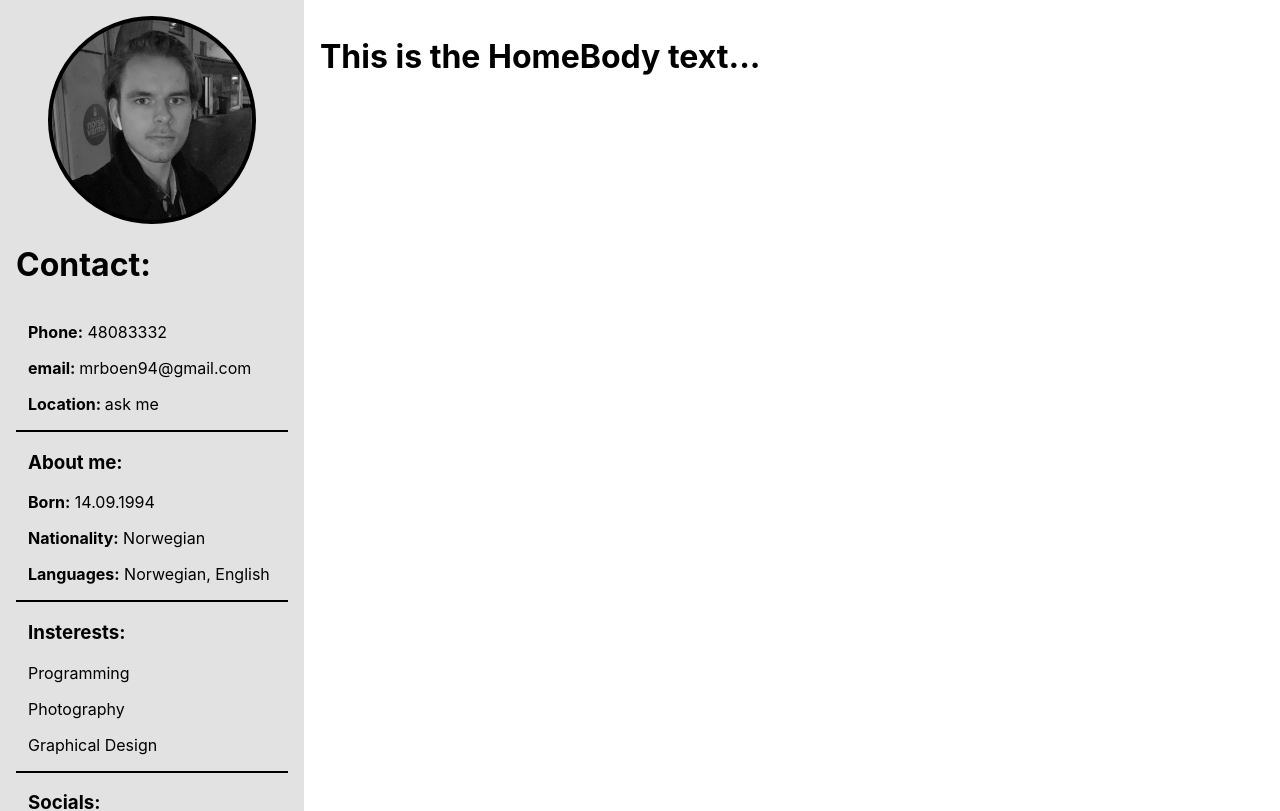
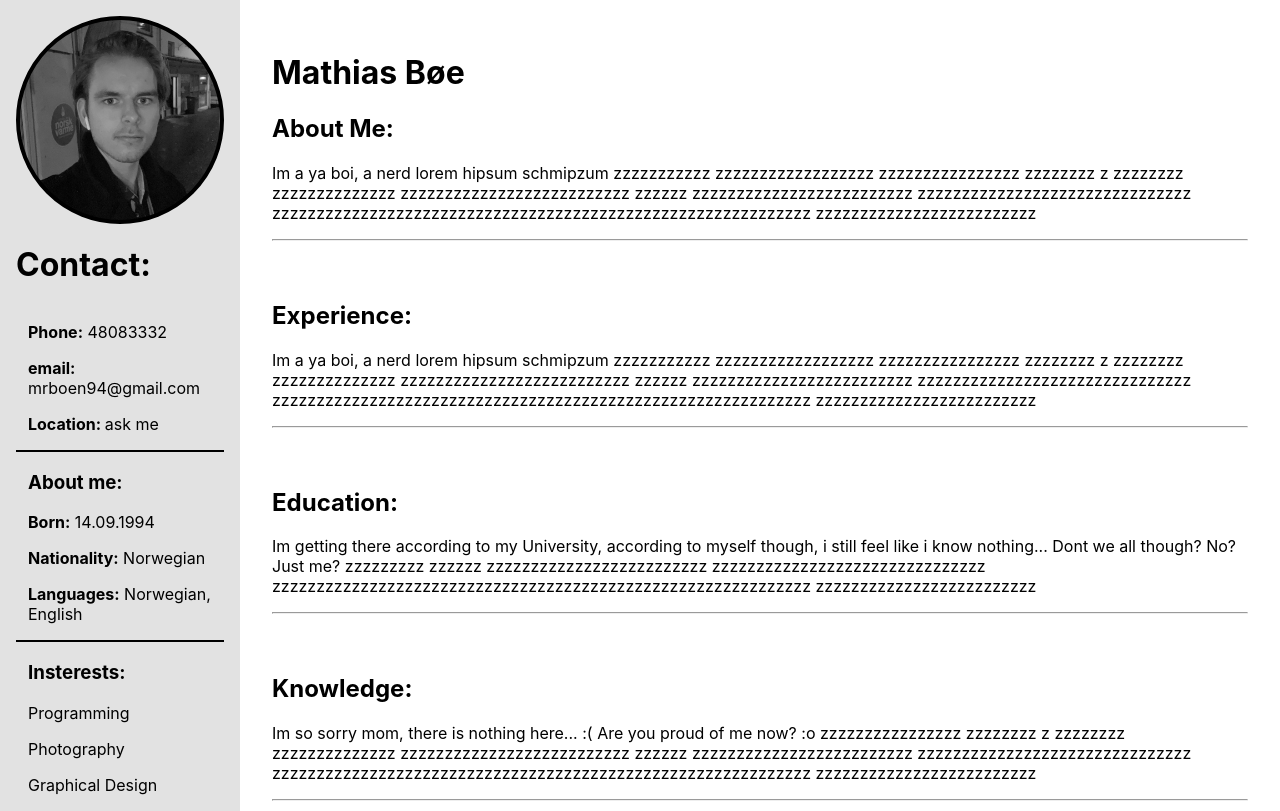
Before and after one commit to mrboen94/aasgard, a React (Create React App) app: page / in a window 1280 px wide. Shown: the top 811 px of the page. Built offline with nearby package versions, Linux system fonts and the light colour scheme.

Commit message:
fixed some tabs that needs to be filled in

```diff
--- /dev/null
+++ b/src/Components/AboutMe.js
@@ -0,0 +1,25 @@
+import React from "react";
+import styled from "styled-components";
+
+const StyledDiv = styled.div`
+  padding: 1em;
+  background-color: #ffffff;
+  height: 100vh;
+`;
+
+export default function AboutMe() {
+  return (
+    <StyledDiv>
+        <h1>
+          Mathias Bøe
+        </h1>
+        <h2>About Me:</h2>
+        <p>Im a ya boi, a nerd lorem hipsum schmipzum zzzzzzzzzzz zzzzzzzzzzzzzzzzzz zzzzzzzzzzzzzzzz zzzzzzzz z zzzzzzzz zzzzzzzzzzzzzz zzzzzzzzzzzzzzzzzzzzzzzzzz zzzzzz zzzzzzzzzzzzzzzzzzzzzzzzz zzzzzzzzzzzzzzzzzzzzzzzzzzzzzzz
+          zzzzzzzzzzzzzzzzzzzzzzzzzzzzzzzzzzzzzzzzzzzzzzzzzzzzzzzzzzzzz
+          zzzzzzzzzzzzzzzzzzzzzzzzz
+        </p>
+        <hr />
+
+    </StyledDiv>
+  );
+}
--- /dev/null
+++ b/src/Components/Education.js
@@ -0,0 +1,21 @@
+import React from "react";
+import styled from "styled-components";
+
+const StyledDiv = styled.div`
+  padding: 1em;
+  background-color: #ffffff;
+  height: 100vh;
+`;
+
+export default function Education() {
+  return (
+    <StyledDiv>
+        <h2>Education:</h2>
+        <p>Im getting there according to my University, according to myself though, i still feel like i know nothing... Dont we all though? No? Just me?  zzzzzzzzz zzzzzz zzzzzzzzzzzzzzzzzzzzzzzzz zzzzzzzzzzzzzzzzzzzzzzzzzzzzzzz
+          zzzzzzzzzzzzzzzzzzzzzzzzzzzzzzzzzzzzzzzzzzzzzzzzzzzzzzzzzzzzz
+          zzzzzzzzzzzzzzzzzzzzzzzzz
+        </p>
+        <hr />
+    </StyledDiv>
+  );
+}
--- /dev/null
+++ b/src/Components/Experience.js
@@ -0,0 +1,22 @@
+import React from "react";
+import styled from "styled-components";
+
+const StyledDiv = styled.div`
+  padding: 1em;
+  background-color: #ffffff;
+  height: 100vh;
+`;
+
+export default function Experience() {
+  return (
+    <StyledDiv>
+        <h2>Experience:</h2>
+        <p>Im a ya boi, a nerd lorem hipsum schmipzum zzzzzzzzzzz zzzzzzzzzzzzzzzzzz zzzzzzzzzzzzzzzz zzzzzzzz z zzzzzzzz zzzzzzzzzzzzzz zzzzzzzzzzzzzzzzzzzzzzzzzz zzzzzz zzzzzzzzzzzzzzzzzzzzzzzzz zzzzzzzzzzzzzzzzzzzzzzzzzzzzzzz
+          zzzzzzzzzzzzzzzzzzzzzzzzzzzzzzzzzzzzzzzzzzzzzzzzzzzzzzzzzzzzz
+          zzzzzzzzzzzzzzzzzzzzzzzzz
+        </p>
+        <hr />
+
+    </StyledDiv>
+  );
+}
--- /dev/null
+++ b/src/Components/Knowledge.js
@@ -0,0 +1,21 @@
+import React from "react";
+import styled from "styled-components";
+
+const StyledDiv = styled.div`
+  padding: 1em;
+  background-color: #ffffff;
+  height: 100vh;
+`;
+
+export default function Knowledge() {
+  return (
+    <StyledDiv>
+        <h2>Knowledge:</h2>
+        <p>Im so sorry mom, there is nothing here... :( Are you proud of me now? :o  zzzzzzzzzzzzzzzz zzzzzzzz z zzzzzzzz zzzzzzzzzzzzzz zzzzzzzzzzzzzzzzzzzzzzzzzz zzzzzz zzzzzzzzzzzzzzzzzzzzzzzzz zzzzzzzzzzzzzzzzzzzzzzzzzzzzzzz
+          zzzzzzzzzzzzzzzzzzzzzzzzzzzzzzzzzzzzzzzzzzzzzzzzzzzzzzzzzzzzz
+          zzzzzzzzzzzzzzzzzzzzzzzzz
+        </p>
+        <hr />
+    </StyledDiv>
+  );
+}
--- a/src/Components/Pages/home.js
+++ b/src/Components/Pages/home.js
@@ -1,18 +1,22 @@
 import React from "react";
 import styled from "styled-components";
+import { AboutMe, Experience, Education, Knowledge } from "../";
 
 const StyledDiv = styled.div`
   padding: 1em;
   background-color: #ffffff;
-  height: 100vh;
+  height: 95vh;
+  display: flex;
+  flex-direction: column;
 `;
 
 export default function HomeBody() {
   return (
     <StyledDiv>
-        <h1>
-          This is the HomeBody text...
-        </h1>
+      <AboutMe />
+      <Experience />
+      <Education />
+      <Knowledge />
     </StyledDiv>
   );
 }
--- a/src/Components/index.js
+++ b/src/Components/index.js
@@ -3,3 +3,7 @@ export { default as Contact } from "./Contact";
 export { default as Info } from "./Info";
 export { default as Interests } from "./Interests";
 export { default as Socials } from "./Socials";
+export { default as AboutMe } from "./AboutMe";
+export { default as Experience } from "./Experience";
+export { default as Education} from "./Education";
+export { default as Knowledge } from "./Knowledge";
```
